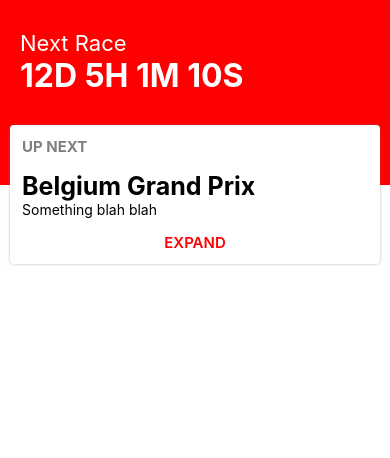
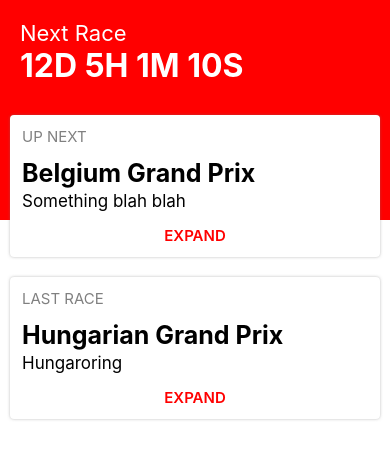
Before and after one commit to KChadwick96/F1-Tracker, a React Native app: screen / in a window 390 px wide. Shown: the top 458 px of the page. Built offline with nearby package versions, Linux system fonts and the light colour scheme.

Commit message:
last race card and minor tweaks

```diff
--- a/app/components/Card.js
+++ b/app/components/Card.js
@@ -1,5 +1,5 @@
 import React from 'react';
-import { View, Text, TouchableHighlight, StyleSheet } from 'react-native';
+import { View, Text, TouchableOpacity, StyleSheet } from 'react-native';
 import PropTypes from 'prop-types';
 
 const Card = ({children, name, title, description, actionText, onActionPress}) => {
@@ -10,9 +10,9 @@
 
         let transformedActionText = actionText.toUpperCase();
         return (
-            <TouchableHighlight style={styles.button} onPress={onActionPress}>
+            <TouchableOpacity style={styles.button} onPress={onActionPress}>
                 <Text style={styles.buttonText}>{transformedActionText}</Text>
-            </TouchableHighlight>
+            </TouchableOpacity>
         );
     }
 
@@ -42,22 +42,31 @@
     container: {
         padding: 12,
         marginHorizontal: 10,
+        marginVertical: 10,
         borderRadius: 4,
         backgroundColor: 'white',
         shadowColor: '#7a7a7a',
         shadowRadius: 3,
-        shadowOpacity: 0.5
+        shadowOpacity: 0.5,
+        shadowOffset: {
+            width: 0,
+            height: 0
+        }
     },
     name: {
         color: 'black',
-        marginBottom: 15,
-        fontWeight: 'bold',
+        marginBottom: 12,
+        //fontWeight: 'bold',
         color: 'grey',
         fontSize: 15
     },
     title: {
         fontSize: 25,
-        fontWeight: '700'
+        fontWeight: '700',
+        marginBottom: 3
+    },
+    description: {
+        fontSize: 17
     },
     button: {
         marginTop: 15
--- a/app/components/Countdown.js
+++ b/app/components/Countdown.js
@@ -30,8 +30,8 @@
 const styles = StyleSheet.create({
   container: {
     paddingHorizontal: 20,
-    paddingVertical: 30,
-    marginTop: Platform.OS === 'ios' ? 18 : 0
+    paddingVertical: 20,
+    marginTop: Platform.OS === 'ios' ? 25 : 0
   },
   title: {
     fontSize: 22,
--- a/app/index.js
+++ b/app/index.js
@@ -12,20 +12,30 @@
 
     }
 
+    handleLastRacePress = () => {
+
+    }
+
     render() {
         return (
             <Container>
                 <StatusBar translucent={false} barStyle="light-content" />
-                <TopBackground height={185} />
+                <TopBackground height={220} />
                 <Countdown title="Next Race" countdownTo={new Date()} />
                 <Card
                     name="Up Next"
                     title="Belgium Grand Prix"
                     description="Something blah blah"
                     actionText="Expand"
-                    onActionPress={() => this.handleNextRacePress()}>
-
-                </Card>
+                    onActionPress={() => this.handleNextRacePress()}
+                />
+                <Card
+                    name="Last Race"
+                    title="Hungarian Grand Prix"
+                    description="Hungaroring"
+                    actionText="Expand"
+                    onActionPress={() => this.handleLastRacePress()}
+                />
             </Container>
         );
     }
```
